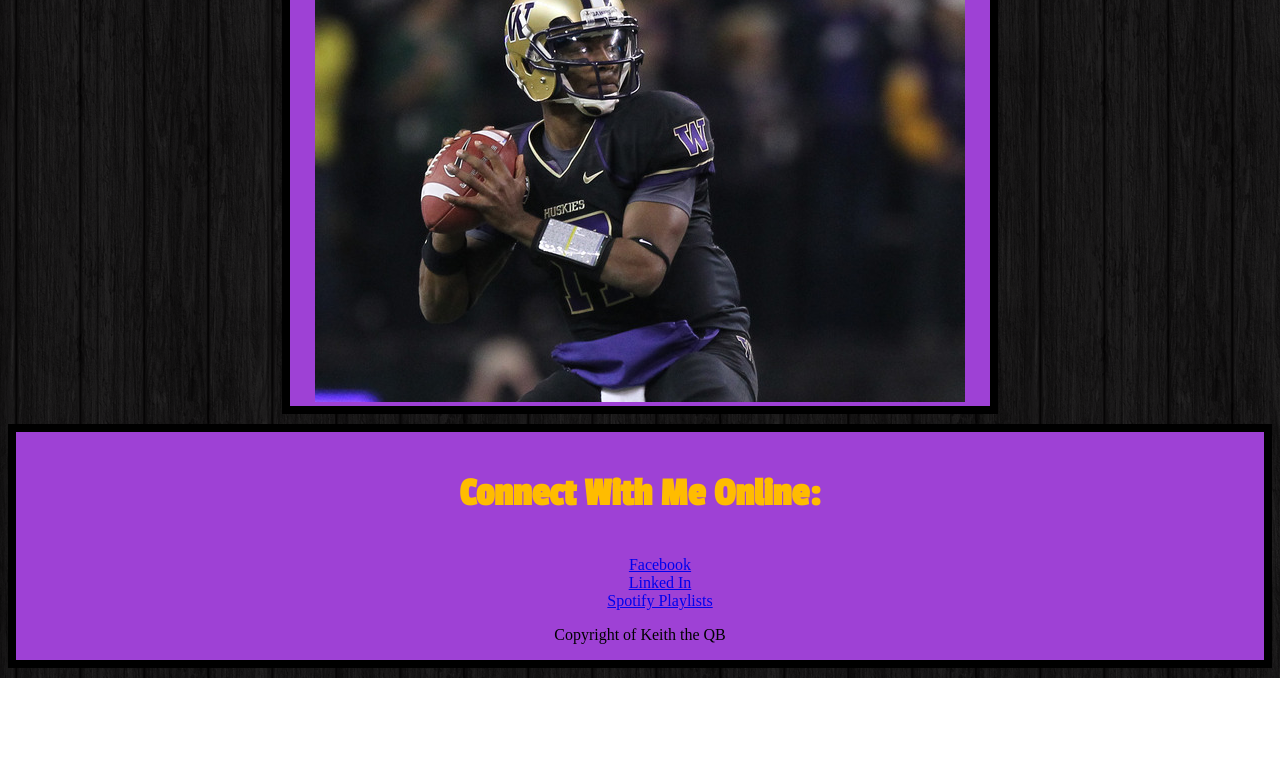
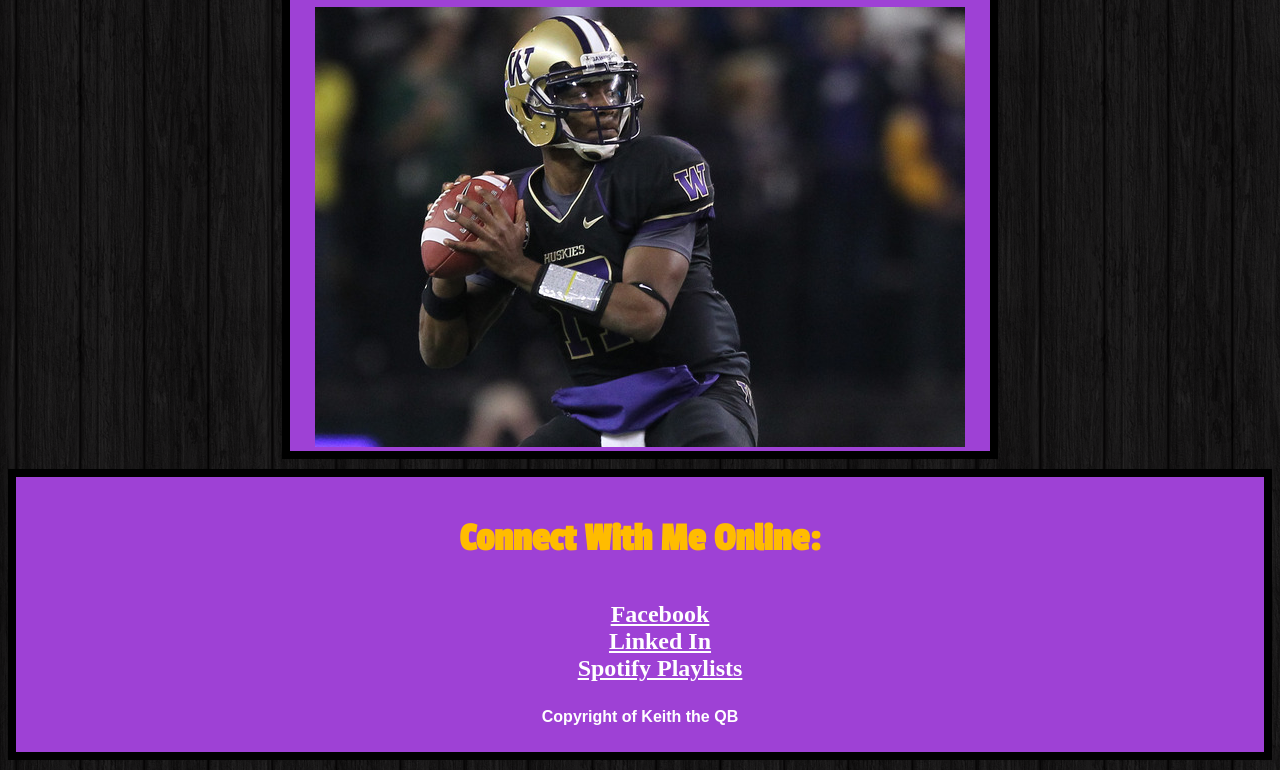
Before and after one commit to rioishii-1632428/rioishii-1632428.github.io, a plain HTML site: page introToCss.html in a window 1280 px wide. Shown: the part 678-1448 px from the top of the page. Before the commit the page ends 1356 px from the top, so only its background shows below. Drawn offline with Linux system fonts and the light colour scheme.

Commit message:
Add files via upload

```diff
--- a/test.css
+++ b/test.css
@@ -52,3 +52,14 @@ div{
 body{
 	background-image: url("dark_wood.png");
 }
+p{
+	font-family: Arial;
+	color: white;
+	font-weight: bold;
+	padding: 10px;
+}
+a{
+	font-size: 24px;
+	color: white;
+	font-weight: bold;
+}
```
